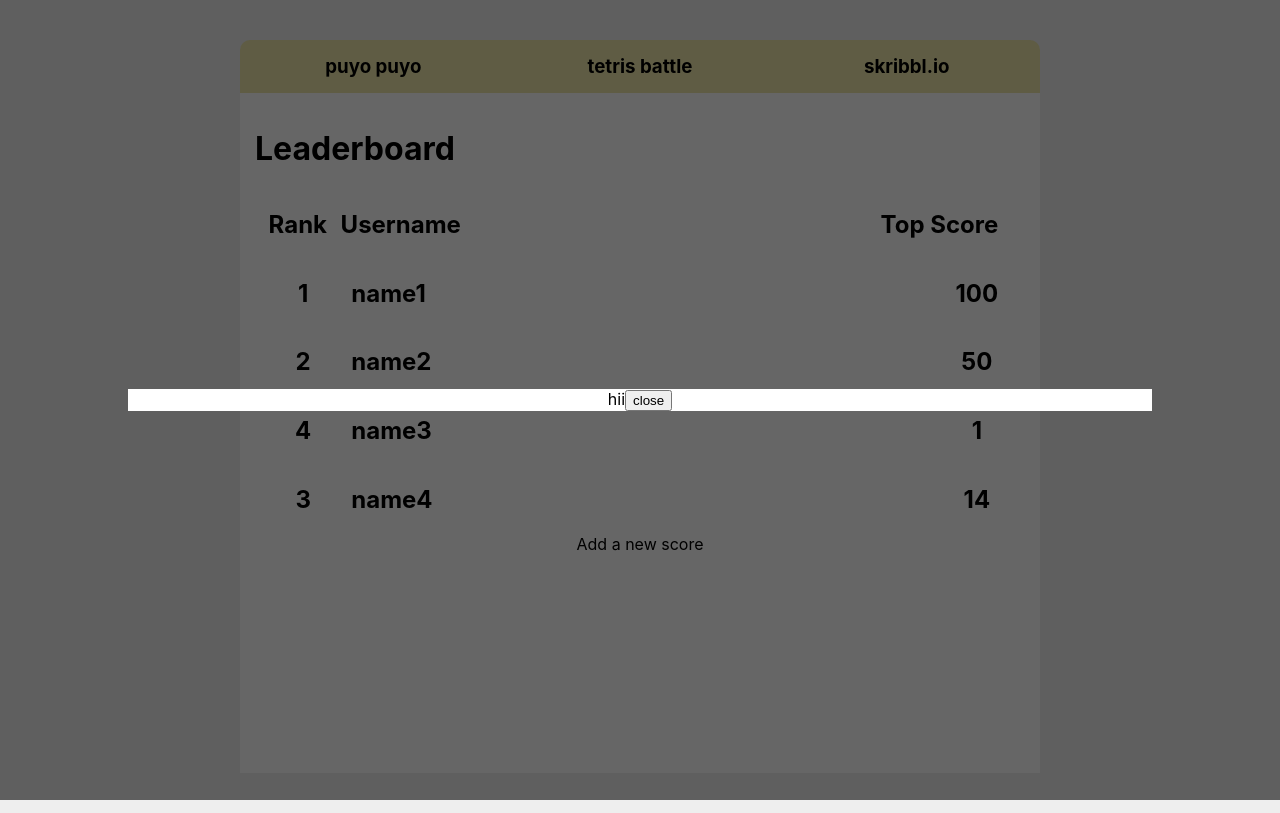
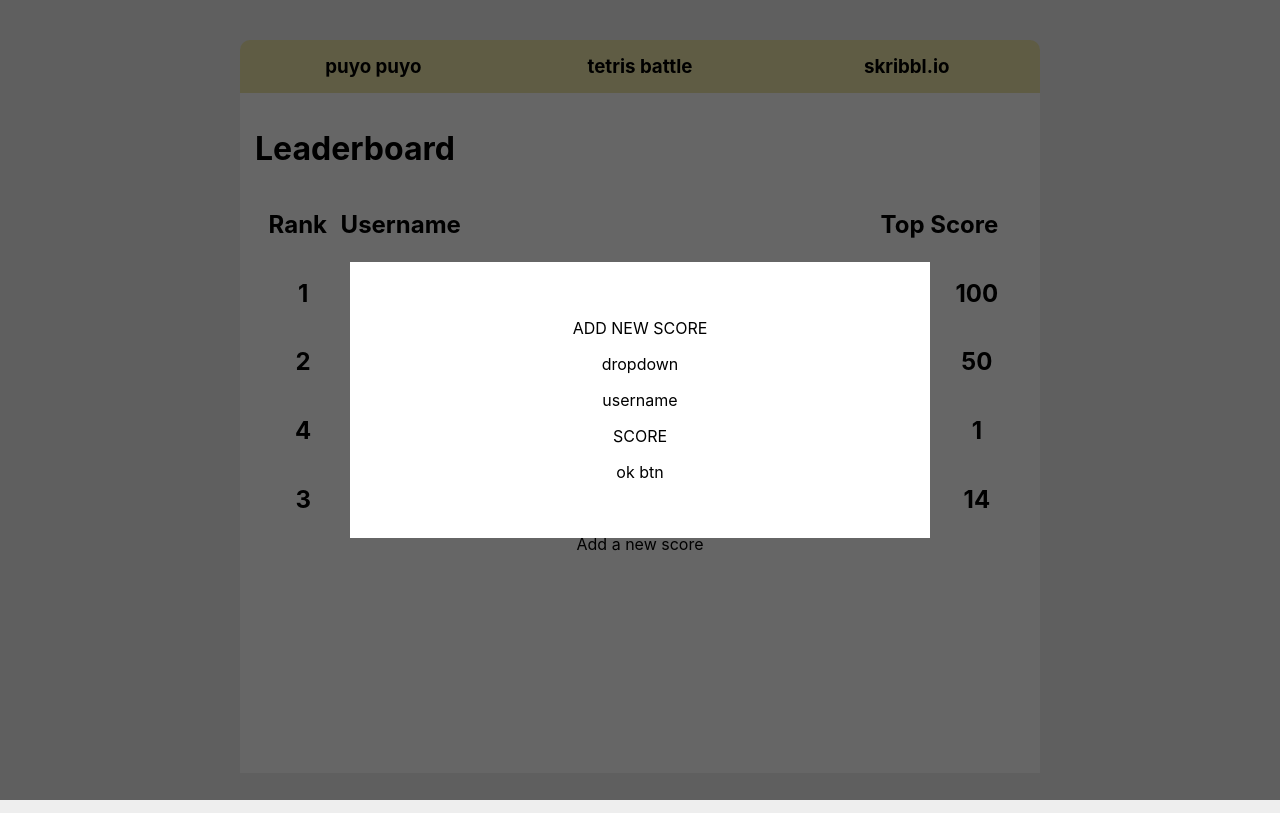
Before and after one commit to harveydoodle/annievsgary, a React (Create React App) app: page / in a window 1280 px wide. Both pictures are taken after a click on the element "Add a new score". Built offline with nearby package versions, Linux system fonts and the light colour scheme.

Commit message:
Add mock data

```diff
--- a/src/Landing.js
+++ b/src/Landing.js
@@ -47,11 +47,13 @@
     }
   }
 
-  toggleModal = (val) => {
+  toggleModal = (val, modalType) => {
     this.setState({
       showModal: val,
+      modalType,
     });
   };
+
   handleTabSwitch = (key) => {
     this.setState(
       (prevState) => {
@@ -69,6 +71,7 @@
         <Tabs handleTabSwitch={this.handleTabSwitch} tabData={this.state} />
         <Leaderboard toggleModal={this.toggleModal} tabData={this.state} />
         <Modal
+          type={this.state.modalType}
           show={this.state.showModal}
           handleClose={() => this.toggleModal(false)}
         >
--- a/src/components/leaderboard.js
+++ b/src/components/leaderboard.js
@@ -22,7 +22,9 @@
             <UserRanking {...each} />
           </span>
         ))}
-        <span onClick={props.toggleModal}>Add a new score</span>
+        <span onClick={() => props.toggleModal(true, 'NEW_SCORE')}>
+          Add a new score
+        </span>
       </div>
     </div>
   );
--- a/src/components/modal.js
+++ b/src/components/modal.js
@@ -1,17 +1,24 @@
 import React from "react";
 
-import '../styles/modal.css'
+import "../styles/modal.css";
 
-const Modal = ({ handleClose, show, children }) => {
-    console.log('show',show)
+const Modal = ({ handleClose, show, type }) => {
   const showHideClassName = show ? "modal display-block" : "modal display-none";
-
+  let content = <div />;
+  if (type) {
+    content = (
+      <div>
+        <p>ADD NEW SCORE</p>
+        <p>dropdown</p>
+        <p>username</p>
+        <p>SCORE</p>
+        <p>ok btn</p>
+      </div>
+    );
+  }
   return (
     <div className={showHideClassName}>
-      <section className="modal-main">
-        {children}
-        <button onClick={handleClose}>close</button>
-      </section>
+      <section className="modal-main">{content}</section>
     </div>
   );
 };
--- a/src/styles/modal.css
+++ b/src/styles/modal.css
@@ -10,8 +10,10 @@
 .modal-main {
   position: fixed;
   background: white;
-  width: 80%;
+  width: 500px;
+  max-width: 100vw;
   height: auto;
+  padding:40px;
   top: 50%;
   left: 50%;
   transform: translate(-50%, -50%);
```
